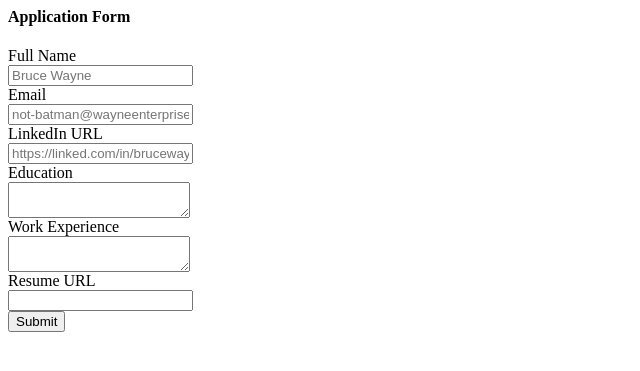
After one commit to Melz8bit/flask-careers-website-v2, a Flask app: template templates/application_form.html in a window 1280 px wide. The commit adds this page. Shown: the top 371 px of the page, without its empty margins (0-640 px from the left). Run offline with Flask 3, Linux system fonts and the light colour scheme; the template is opened without the code that fills it, so the values that code supplies are empty.

Commit message:
Store application to database; added application files

```diff
--- a/app.py
+++ b/app.py
@@ -1,29 +1,41 @@
-from flask import Flask, jsonify, render_template
-from database import load_jobs_from_db, load_job_from_db
+from flask import Flask, jsonify, render_template, request
+from database import load_jobs_from_db, load_job_from_db, add_application_to_db
 
 app = Flask(__name__)
 
 
 @app.route("/")
 def hello_world():
-  jobs = load_jobs_from_db()
-  return render_template("home.html", jobs=jobs)
+    jobs = load_jobs_from_db()
+    return render_template("home.html", jobs=jobs)
 
 
 @app.route("/api/jobs")
 def list_jobs():
-  return jsonify(load_jobs_from_db())
+    return jsonify(load_jobs_from_db())
 
 
 @app.route("/job/<id>")
 def get_job(id):
-  job = load_job_from_db(id)
+    job = load_job_from_db(id)
 
-  if not job:
-    return "Not Found", 404
+    if not job:
+        return "Not Found", 404
 
-  return render_template("jobpage.html", job=job)
+    return render_template("jobpage.html", job=job)
+
+
+@app.route("/job/<id>/apply", methods=["POST"])
+def apply_to_job(id):
+    data = request.form
+    job = load_job_from_db(id)
+    add_application_to_db(id, data)
+    return render_template(
+        "application_submitted.html",
+        application=data,
+        job=job,
+    )
 
 
 if __name__ == "__main__":
-  app.run("0.0.0.0", debug=True)
+    app.run("0.0.0.0", debug=True)
--- /dev/null
+++ b/templates/application_form.html
@@ -0,0 +1,36 @@
+<h4>Application Form</h4>
+<form action="/job/{{job['id']}}/apply" method="POST">
+    <div class="mb-2">
+        <label>Full Name</label><br>
+        <input type="text" name="full_name" placeholder="Bruce Wayne">
+    </div>
+
+    <div class="mb-2">
+        <label>Email</label><br>
+        <input type="text" name="email" placeholder="not-batman@wayneenterprises.com">
+    </div>
+
+    <div class="mb-2">
+        <label>LinkedIn URL</label><br>
+        <input type="text" name="linkedin_url" placeholder="https://linked.com/in/brucewayne">
+    </div>
+
+    <div class="mb-2">
+        <label>Education</label><br>
+        <textarea name="education"></textarea>
+    </div>
+
+    <div class="mb-2">
+        <label>Work Experience</label><br>
+        <textarea name="work_experience"></textarea>
+    </div>
+
+    <div class="mb-2">
+        <label>Resume URL</label><br>
+        <input type="text" name="resume_url">
+    </div>
+
+    <input type="submit">
+
+
+</form>
--- a/templates/nav.html
+++ b/templates/nav.html
@@ -1,6 +1,6 @@
 <nav class="navbar shadow-sm fixed-top bg-white">
     <div class="container-fluid">
-        <a class="navbar-brand" href="#">
+        <a class="navbar-brand" href="/">
             <img src="/static/bootstrap-logo.svg" alt="Logo" width="30" height="24"
                 class="d-inline-block align-text-top">
             Flask
```
Also changed, not shown: database.py (+44 -18 lines), templates/application_submitted.html (added, +39 -0 lines), templates/jobpage.html (+8 -2 lines).
